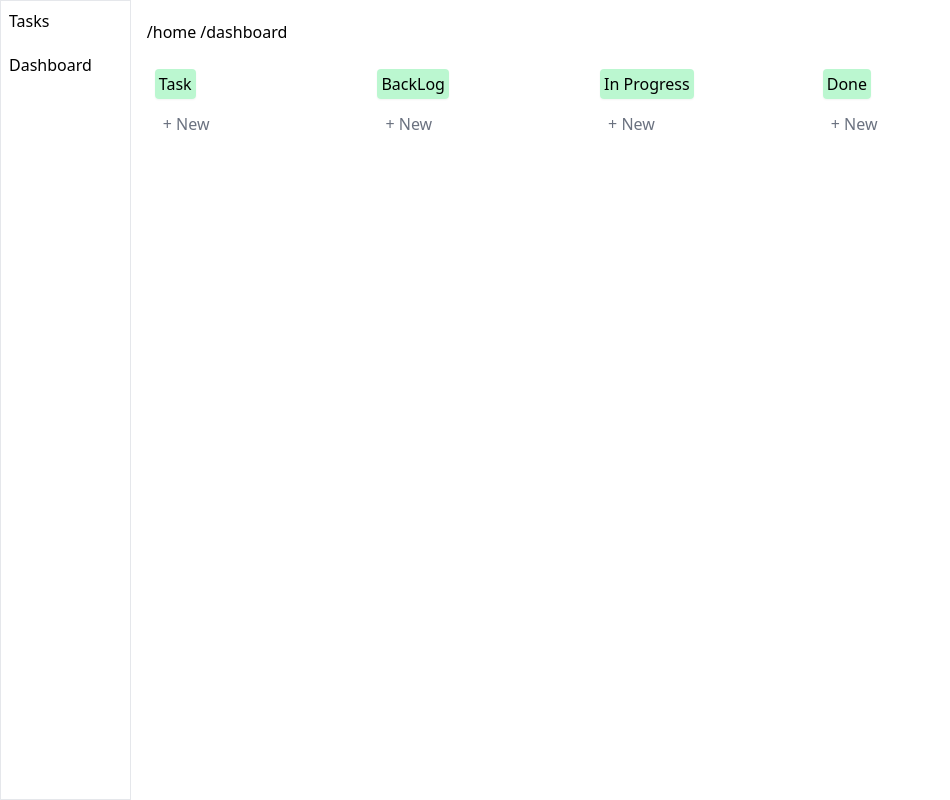
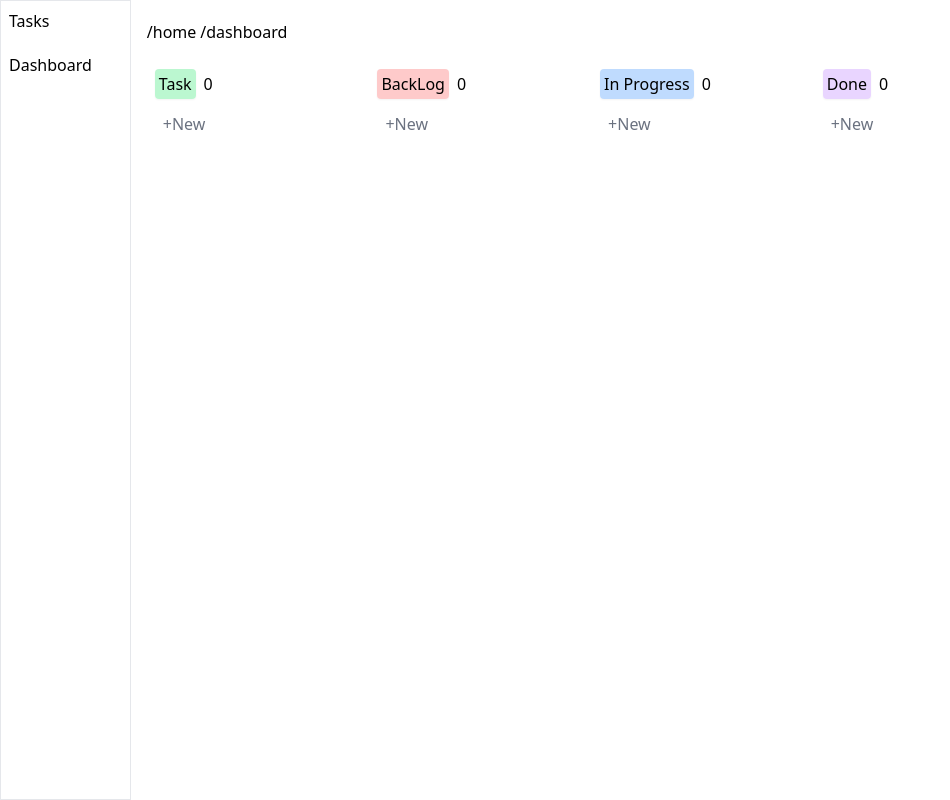
Before and after one commit to Amrit-Thapa/task-manager, a Next.js app: page / in a window 1280 px wide. Shown: the whole page, without its empty margins (0-950 px from the left). Built offline with nearby package versions, Linux system fonts and the light colour scheme.

Commit message:
breaking component

```diff
--- a/package.json
+++ b/package.json
@@ -19,6 +19,7 @@
     "postcss": "8.4.27",
     "react": "18.2.0",
     "react-dom": "18.2.0",
+    "tailwind-merge": "^1.14.0",
     "tailwindcss": "3.3.3",
     "typescript": "5.1.6"
   }
--- a/src/app/AppContextProvider.tsx
+++ b/src/app/AppContextProvider.tsx
@@ -2,7 +2,7 @@
 import React, {createContext, useState, useContext} from "react";
 
 export enum TaskType {
-  "in-progress" = "in-progress",
+  "inProgress" = "in-progress",
   done = "done",
   created = "created",
   backlog = "backlog",
@@ -10,9 +10,9 @@ export enum TaskType {
 
 export type Task = {
   title: string;
-  id: string;
+  id: number;
+  index: number;
   description: string;
-  time?: number;
   status: TaskType;
 };
 export type Project = {
@@ -25,14 +25,21 @@ export type Project = {
   doneTask: Task[];
 };
 
+type SelectedTask = {
+  sourceUpdater: React.Dispatch<React.SetStateAction<Task[]>>;
+  task: Task;
+};
+
 type appContext = {
-  selectedTask: Task | undefined;
+  selectedTask: SelectedTask | undefined;
   createdTask: Task[];
   inProgressTask: Task[];
   backlogTask: Task[];
   doneTask: Task[];
 
-  setSelectedTask: React.Dispatch<React.SetStateAction<Task | undefined>>;
+  setSelectedTask: React.Dispatch<
+    React.SetStateAction<SelectedTask | undefined>
+  >;
   setCreatedTask: React.Dispatch<React.SetStateAction<Task[]>>;
   setInProgressTask: React.Dispatch<React.SetStateAction<Task[]>>;
   setBacklogTask: React.Dispatch<React.SetStateAction<Task[]>>;
@@ -47,7 +54,7 @@ export const AppContextProvider = ({children}: {children: React.ReactNode}) => {
   const [inProgressTask, setInProgressTask] = useState<Task[]>([]);
   const [backlogTask, setBacklogTask] = useState<Task[]>([]);
   const [doneTask, setDoneTask] = useState<Task[]>([]);
-  const [selectedTask, setSelectedTask] = useState<Task | undefined>();
+  const [selectedTask, setSelectedTask] = useState<SelectedTask | undefined>();
 
   return (
     <AppContext.Provider
--- a/src/app/components/TaskList.tsx
+++ b/src/app/components/TaskList.tsx
@@ -1,120 +1,121 @@
-import React, {ComponentProps, SyntheticEvent, useState} from "react";
-import {flushSync} from "react-dom";
+import React, {ComponentProps, useState} from "react";
+import {twMerge} from "tailwind-merge";
 import {Task, TaskType, useAppContext} from "../AppContextProvider";
 
 type Props = {
   taskList: Task[];
   type: TaskType;
   setter: React.Dispatch<React.SetStateAction<Task[]>>;
-};
+} & ComponentProps<"div">;
 
-const Label = ({children}: ComponentProps<"div">) => {
+const Label = ({children, className}: ComponentProps<"div">) => {
   return (
     <div>
-      <label className={"p-1 bg-green-200 rounded shadow-sm"}>{children}</label>
+      <label
+        className={twMerge("p-1 bg-green-200 rounded shadow-sm", className)}
+      >
+        {children}
+      </label>
     </div>
   );
 };
 
-const TaskList = ({
-  taskList,
-  setter,
-  type,
-  onDrop,
-  children,
-}: ComponentProps<"div"> & Props) => {
-  const {setSelectedTask} = useAppContext();
+const ListItem = ({taskList, onDrop, setter, type}: Props) => {
+  const {selectedTask, setSelectedTask} = useAppContext();
   const [openForm, updateOpenForm] = useState(false);
   const [title, setTitle] = useState("");
   const [description, setDescription] = useState("");
 
   const handleTaskSubmit = (task: Task) => {
     setter((prev) => [task, ...prev]);
-    setDescription("");
     setTitle("");
     updateOpenForm(false);
   };
 
   return (
     <>
-      <div className="flex flex-col h-full gap-2">
-        {children}
       {!!taskList.length &&
         taskList.map((task) => {
           return (
             <div
               key={task.id}
-                className="p-2 border rounded shadow-sm hover:bg-gray-100"
+              className="border rounded shadow-sm hover:bg-gray-100"
               draggable
               onDragOver={(event) => {
-                  event.stopPropagation();
                 event.preventDefault();
+                if (task.id !== selectedTask?.task.id) {
+                  // event.target.style.borderTop = "thick solid #77AAFF";
+                }
               }}
-                onDragStart={() => setSelectedTask(task)}
-                onDrop={onDrop}
+              onDragEnd={(event) => {
+                event.preventDefault();
+                // event.target.style.borderTop = "none";
+              }}
+              onDragStart={() => setSelectedTask({task, sourceUpdater: setter})}
+              onDrop={() => onDrop}
             >
               {task.title}
             </div>
           );
         })}
+
+      {openForm && (
+        <div className="border rounded shadow-sm hover:bg-gray-100">
+          <input
+            type="text"
+            className="w-full h-full p-2 border rounded focus:outline-none"
+            value={title}
+            onKeyUp={(e) => {
+              if (e.code === "Enter") {
+                handleTaskSubmit({
+                  title: title || "Untitled",
+                  id: Date.now(),
+                  index: taskList.length + 1,
+                  description,
+                  status: type,
+                });
+              }
+            }}
+            autoFocus
+            onBlur={() => {
+              handleTaskSubmit({
+                title: title || "Untitled",
+                id: Date.now(),
+                index: taskList.length + 1,
+                description,
+                status: type,
+              });
+            }}
+            placeholder="Type name..."
+            onChange={(e) => setTitle(e.target.value)}
+          />
+        </div>
+      )}
       <div
         onClick={() => updateOpenForm(true)}
         className="p-2 text-gray-500 rounded cursor-pointer hover:bg-gray-100"
         onDrop={onDrop}
+        onDragEnd={(event) => {
+          event.preventDefault();
+          // event.target.style.borderTop = "none";
+        }}
         onDragOver={(event) => {
           event.stopPropagation();
           event.preventDefault();
+          // event.target.style.borderTop = "2px solid #95DCFF";
         }}
       >
-          + New
+        +New
       </div>
-      </div>
-      {openForm && (
-        <div
-          className="absolute top-0 left-0 w-screen h-screen bg-gray-100 bg-opacity-60"
-          onClick={() => updateOpenForm(false)}
-        >
-          <div
-            className="absolute z-10 flex flex-col justify-center h-64 gap-4 p-5 m-auto -translate-x-1/2 -translate-y-1/2 bg-white rounded-md shadow-lg cursor-pointer top-1/2 left-1/2 w-80"
-            onClick={(e) => e.stopPropagation()}
-          >
-            <div className="flex items-end justify-between">
-              <label>Title:</label>
-              <input
-                type="text"
-                value={title}
-                onChange={(e) => setTitle(e.target.value)}
-                className="border-b-2"
-              />
-            </div>
-            <div className="flex items-end justify-between">
-              <label>Description:</label>
-              <input
-                type="text"
-                value={description}
-                onChange={(e) => setDescription(e.target.value)}
-                className="border-b-2"
-              />
-            </div>
-            <button
-              onClick={() =>
-                handleTaskSubmit({
-                  title,
-                  id: title.replaceAll(" ", "_").toLowerCase(),
-                  description,
-                  status: type,
-                })
-              }
-            >
-              submit
-            </button>
-          </div>
-        </div>
-      )}
     </>
   );
 };
 
+const TaskList = ({children}: ComponentProps<"div">) => {
+  return <div className="flex flex-col h-full gap-2">{children}</div>;
+};
+
 TaskList.Label = Label;
+TaskList.ListItem = ListItem;
 
 export default TaskList;
--- a/src/app/page.tsx
+++ b/src/app/page.tsx
@@ -1,5 +1,4 @@
 "use client";
-import {useEffect} from "react";
 import {TaskType, useAppContext} from "./AppContextProvider";
 import TaskList from "./components/TaskList";
 
@@ -17,36 +16,37 @@ export default function Home() {
     setSelectedTask,
   } = useAppContext();
 
-  useEffect(() => {
-    console.log(selectedTask);
-  }, [selectedTask]);
-
   const handleTaskDrop = (destination: TaskType) => {
     if (!selectedTask) return;
-    if (selectedTask.status === destination) return;
+    if (selectedTask.task.status === destination) return;
+
+    selectedTask.sourceUpdater((prev) => {
+      const temp = prev.filter((item) => item.id !== selectedTask.task.id);
+      return temp;
+    });
 
     switch (destination) {
       case TaskType.backlog:
         setBacklogTask((prev) => [
-          {...selectedTask, status: TaskType.backlog},
+          {...selectedTask.task, status: TaskType.backlog},
           ...prev,
         ]);
         break;
       case TaskType.created:
         setCreatedTask((prev) => [
-          {...selectedTask, status: TaskType.created},
+          {...selectedTask.task, status: TaskType.created},
           ...prev,
         ]);
         break;
       case TaskType.done:
         setDoneTask((prev) => [
-          {...selectedTask, status: TaskType.done},
+          {...selectedTask.task, status: TaskType.done},
           ...prev,
         ]);
         break;
-      case TaskType["in-progress"]:
+      case TaskType.inProgress:
         setInProgressTask((prev) => [
-          {...selectedTask, status: TaskType["in-progress"]},
+          {...selectedTask.task, status: TaskType["inProgress"]},
           ...prev,
         ]);
         break;
@@ -56,41 +56,54 @@ export default function Home() {
 
   return (
     <div className="grid grid-cols-5 min-h-[calc(100vh-114px)] gap-3 p-2">
-      <TaskList
-        taskList={createdTask}
+      <TaskList>
+        <div className="flex gap-2">
+          <TaskList.Label>Task</TaskList.Label>
+          <span>{createdTask.length}</span>
+        </div>
+        <TaskList.ListItem
           setter={setCreatedTask}
           type={TaskType.created}
+          taskList={createdTask}
           onDrop={() => handleTaskDrop(TaskType.created)}
-      >
-        <TaskList.Label>Task</TaskList.Label>
+        />
       </TaskList>
-      <TaskList
-        taskList={backlogTask}
+      <TaskList>
+        <div className="flex gap-2">
+          <TaskList.Label className="bg-red-200">BackLog</TaskList.Label>
+          <span>{backlogTask.length}</span>
+        </div>
+        <TaskList.ListItem
           setter={setBacklogTask}
           type={TaskType.backlog}
+          taskList={backlogTask}
           onDrop={() => handleTaskDrop(TaskType.backlog)}
-      >
-        <TaskList.Label>BackLog</TaskList.Label>
+        />
       </TaskList>
-      <TaskList
+      <TaskList>
+        <div className="flex gap-2">
+          <TaskList.Label className="bg-blue-200">In Progress</TaskList.Label>
+          <span> {inProgressTask.length}</span>
+        </div>
+        <TaskList.ListItem
+          setter={setInProgressTask}
+          type={TaskType.inProgress}
           taskList={inProgressTask}
-        setter={setInProgressTask}
-        type={TaskType["in-progress"]}
-        onDrop={() => handleTaskDrop(TaskType["in-progress"])}
-      >
-        <TaskList.Label>In Progress</TaskList.Label>
+          onDrop={() => handleTaskDrop(TaskType.inProgress)}
+        />
       </TaskList>
-      <TaskList
-        taskList={doneTask}
+      <TaskList>
+        <div className="flex gap-2">
+          <TaskList.Label className="bg-purple-200">Done</TaskList.Label>
+          <span>{doneTask.length}</span>
+        </div>
+        <TaskList.ListItem
           setter={setDoneTask}
           type={TaskType.done}
+          taskList={doneTask}
           onDrop={() => handleTaskDrop(TaskType.done)}
-      >
-        <TaskList.Label>Done</TaskList.Label>
+        />
       </TaskList>
-      {/* <TaskList taskList={doneTask} setter={setDoneTask}>
-        <TaskList.Label>Done</TaskList.Label>
-      </TaskList> */}
     </div>
   );
 }
```
Also changed, not shown: 1 other file (tests, documents, lock files or other folders). Lines whose indentation alone changed are shown as unchanged.
